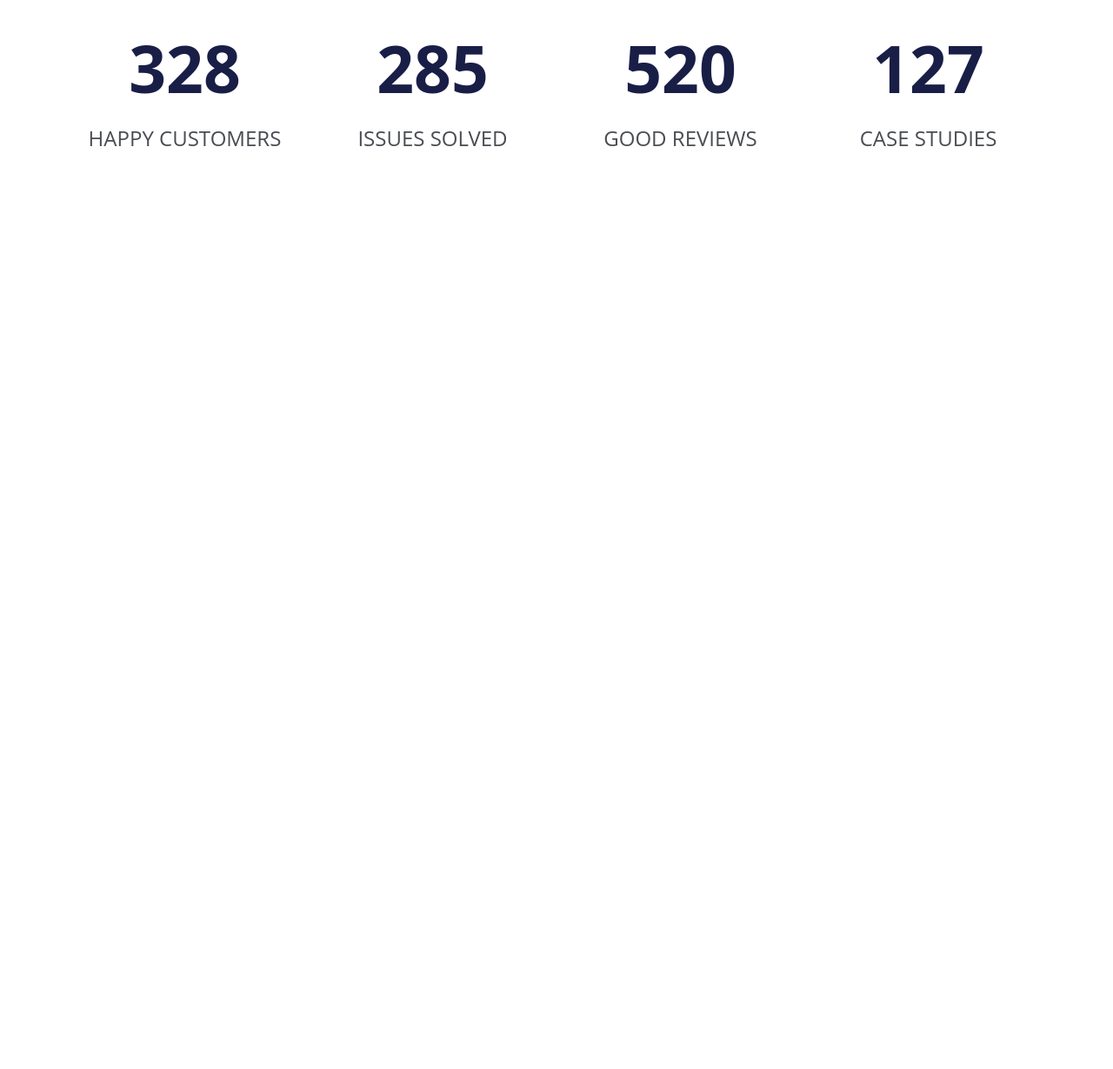
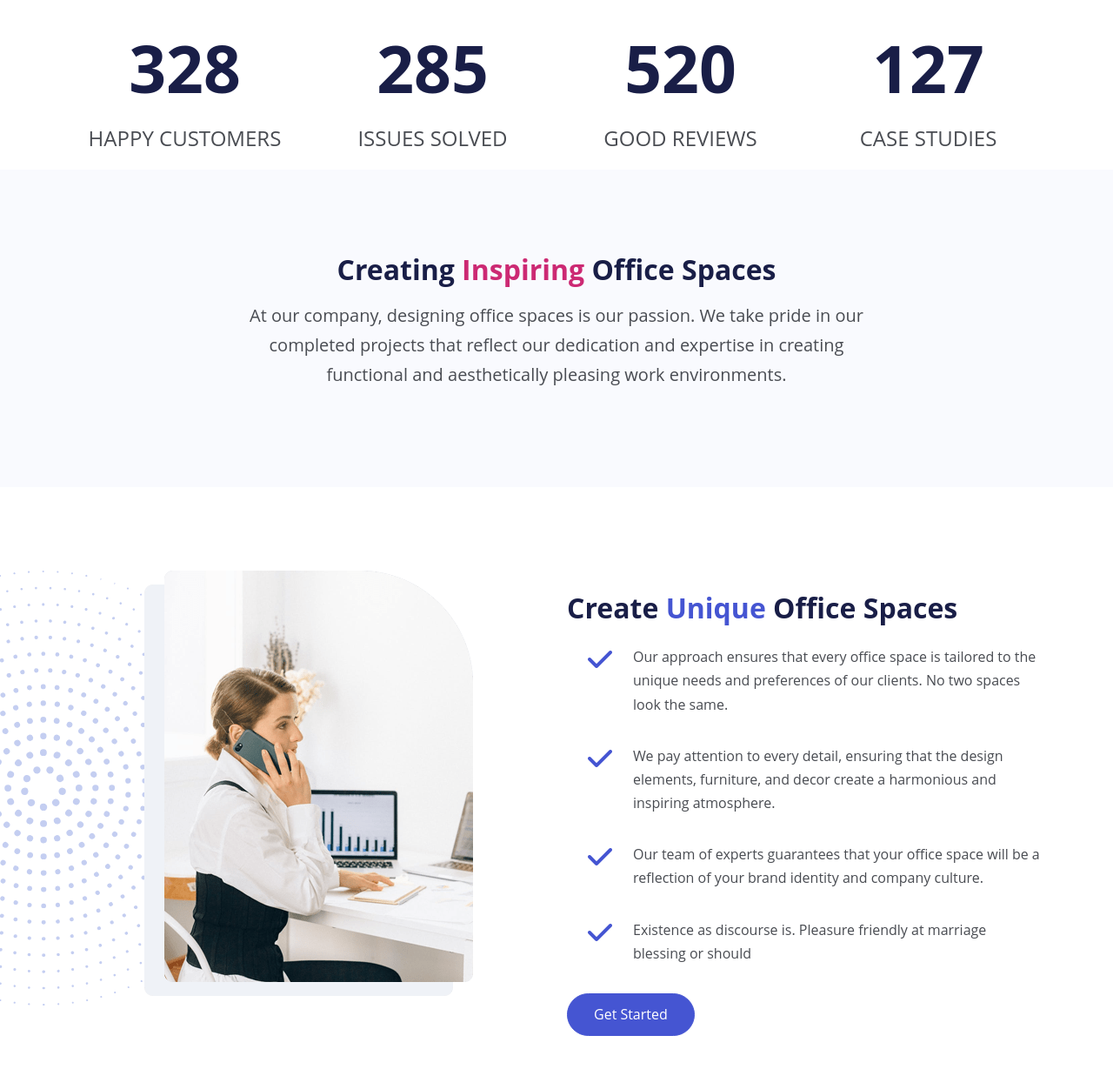
Before and after one commit to Vahidpro/office-design, a website: page index.html in a window 1280 px wide. Shown: the part 756-1985 px from the top of the page at 87% size. Before the commit the page ends 951 px from the top, so only its background shows below. Drawn offline with Linux system fonts and the light colour scheme.

Commit message:
Added introduction and details sections

```diff
--- a/index.html
+++ b/index.html
@@ -93,6 +93,81 @@
                 </div>
             </div>
         </section>
+
+        <!-- Introduction -->
+        <section id="introduction" class="intro bg-light py-6">
+            <div class="container">
+                <div class="row">
+                    <div class="col-lg-8 offset-lg-2 text-center">
+                        <h2>
+                            Creating <span class="text-secondary">Inspiring</span> Office
+                            Spaces
+                        </h2>
+                        <p class="fs-5">
+                            At our company, designing office spaces is our passion. We take
+                            pride in our completed projects that reflect our dedication and
+                            expertise in creating functional and aesthetically pleasing work
+                            environments.
+                        </p>
+                    </div>
+                </div>
+            </div>
+        </section>
+
+        <!-- Details 1 -->
+        <section id="details" class="details position-relative my-6 overflow-hidden">
+            <img src="images/decoration-star.svg" alt="" class="decoration-star position-absolute" />
+            <div class="container position-relative z-3">
+                <div class="row">
+                    <div class="col-lg-6">
+                        <div class="image-container d-flex justify-content-center">
+                            <img src="images/details-1.png" alt="" class="img-fluid" />
+                        </div>
+                    </div>
+                    <div class="col-lg-6">
+                        <div class="mt-4">
+                            <h2 class="mb-4">
+                                Create <span class="text-primary">Unique</span> Office Spaces
+                            </h2>
+                            <ul class="list-unstyled">
+                                <li class="d-flex mb-3">
+                                    <i class="fas fa-check text-primary fa-2x mx-4"></i>
+                                    <p>
+                                        Our approach ensures that every office space is tailored to
+                                        the unique needs and preferences of our clients. No two
+                                        spaces look the same.
+                                    </p>
+                                </li>
+                                <li class="d-flex mb-3">
+                                    <i class="fas fa-check text-primary fa-2x mx-4"></i>
+                                    <p>
+                                        We pay attention to every detail, ensuring that the design
+                                        elements, furniture, and decor create a harmonious and
+                                        inspiring atmosphere.
+                                    </p>
+                                </li>
+                                <li class="d-flex mb-3">
+                                    <i class="fas fa-check text-primary fa-2x mx-4"></i>
+                                    <p>
+                                        Our team of experts guarantees that your office space will
+                                        be a reflection of your brand identity and company culture.
+                                    </p>
+                                </li>
+                                <li class="d-flex mb-3">
+                                    <i class="fas fa-check text-primary fa-2x mx-4"></i>
+                                    <p>
+                                        Existence as discourse is. Pleasure friendly at marriage
+                                        blessing or should
+                                    </p>
+                                </li>
+                            </ul>
+                            <a href="article.html" class="btn btn-primary">Get Started</a>
+                        </div>
+                    </div>
+                </div>
+            </div>
+        </section>
+
     </main>
     <script src="./js/bootstrap.bundle.min.js"></script>
     <script src="./js/script.js"></script>
--- a/scss/style.scss
+++ b/scss/style.scss
@@ -12,18 +12,20 @@
     }
 }
 
-.header .decoration-star {
+.header {
+    .decoration-star {
         top: 80px;
         left: -200px;
         width: 500px;
         opacity: .7;
     }
 
-.header .decoration-star-2 {
+    .decoration-star-2 {
         top: 80px;
         right: -200px;
         width: 500px;
         opacity: .7;
+    }
 }
 
 .navbar-sticky {
@@ -36,6 +38,13 @@
     transition: all .5s ease-in-out;
 }
 
+.details {
+    .decoration-star {
+        left: -200px;
+        width: 500px;
+    }
+}
+
 @media screen and (max-width: 992px) {
     .xl-text {
         font-size: 50px;
@@ -44,19 +53,19 @@
     .header {
         margin-top: 0px !important;
         text-align: center;
-    }
 
-    .header .decoration-star {
+        .decoration-star {
             left: -100px;
             width: 250px;
         }
 
-    .header .decoration-star-2 {
+        .decoration-star-2 {
             right: -100px;
             width: 250px;
         }
 
-    .header .image-container {
+        .image-container {
             margin-top: 30px;
         }
     }
+}
```
Also changed, not shown: css/style.css. Lines whose indentation alone changed are shown as unchanged.
